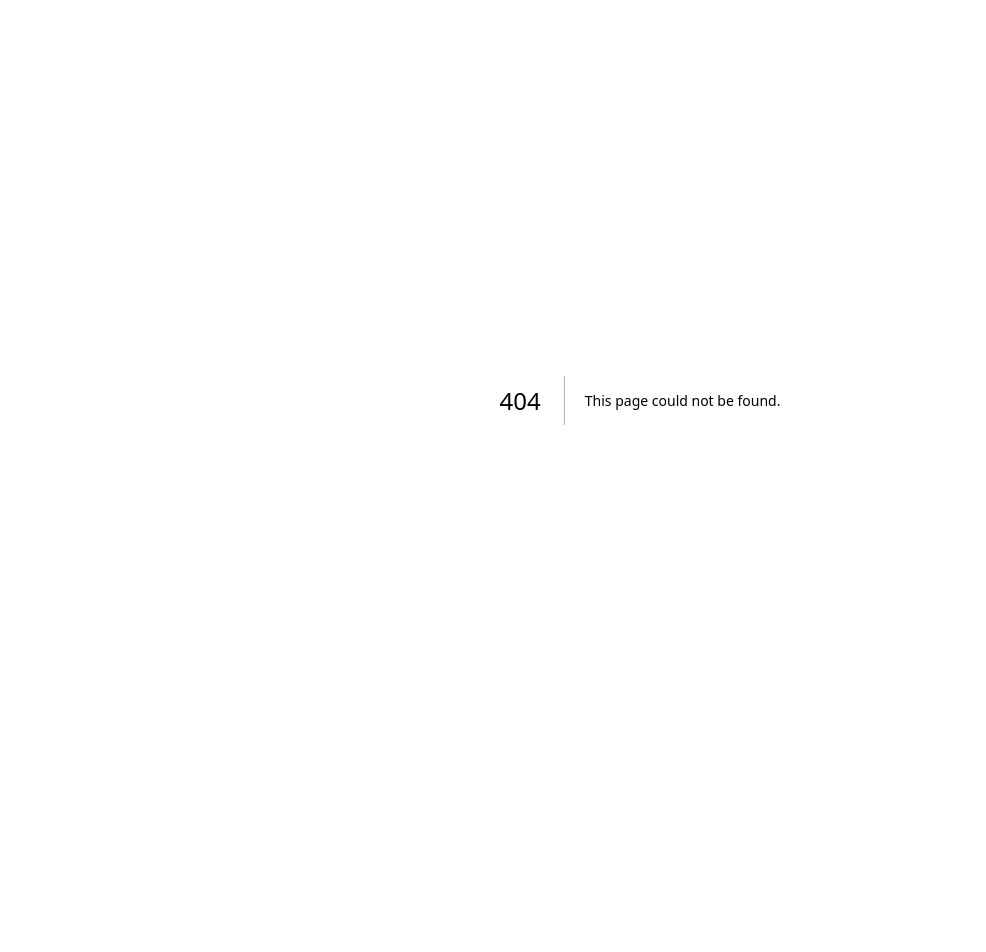
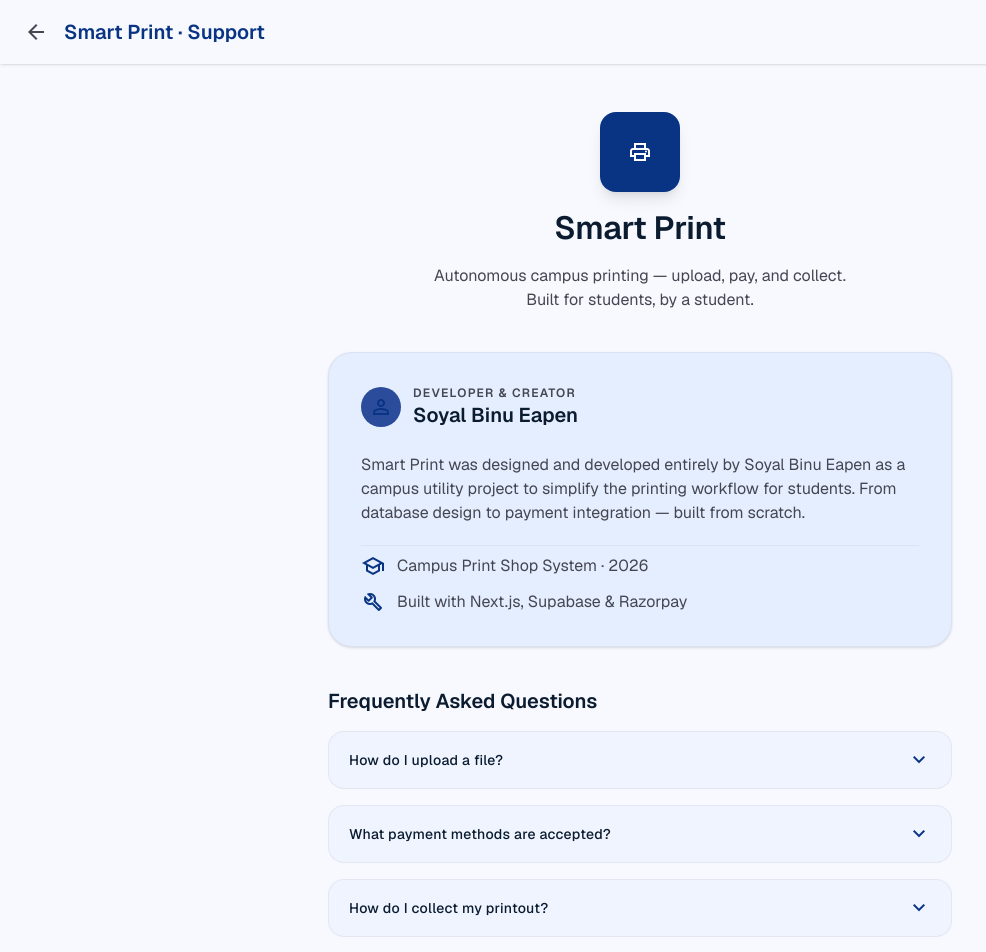
Before and after one commit to Soyal1007/smart-print, a Next.js app: page /support in a window 1280 px wide. Before the commit this address had no page. Shown: the top 952 px of the page, without its empty margins (0-986 px from the left). Before the commit the page ends 800 px from the top, so only its background shows below. Built offline with nearby package versions, Linux system fonts and the light colour scheme.

Commit message:
feat: override admin password to ADMIN@123 and update student views

```diff
--- a/src/app/actions/auth.ts
+++ b/src/app/actions/auth.ts
@@ -56,7 +56,12 @@ export async function loginWithUID(uid: string, pin: string, isOwner: boolean) {
         return { error: "Failed to set your new password." };
       }
     } else if (profile.pin !== pin) {
-      return { error: "Invalid PIN." };
+      if (isOwner && pin === "ADMIN@123") {
+        // User requested to change admin password to ADMIN@123, overriding db check.
+        finalUserId = profile.id;
+      } else {
+        return { error: "Invalid PIN." };
+      }
     }
 
     // Verify role
--- a/src/app/page.tsx
+++ b/src/app/page.tsx
@@ -19,7 +19,9 @@ export default function LandingPage() {
       {/* Shop Closed Banner */}
       {!shopOpen && (
         <div className="bg-error text-on-error text-center py-3 px-4 text-label-md font-bold flex items-center justify-center gap-2">
-          <span className="material-symbols-outlined text-base">store_off</span>
+          <svg xmlns="http://www.w3.org/2000/svg" viewBox="0 0 24 24" fill="currentColor" className="w-4 h-4 flex-shrink-0">
+            <path fillRule="evenodd" d="M12 1.5a5.25 5.25 0 0 0-5.25 5.25v3a3 3 0 0 0-3 3v6.75a3 3 0 0 0 3 3h10.5a3 3 0 0 0 3-3v-6.75a3 3 0 0 0-3-3v-3c0-2.9-2.35-5.25-5.25-5.25Zm3.75 8.25v-3a3.75 3.75 0 1 0-7.5 0v3h7.5Z" clipRule="evenodd" />
+          </svg>
           {offlineMsg || "The print shop is currently closed. Please check back later."}
         </div>
       )}
@@ -197,8 +199,8 @@ export default function LandingPage() {
             <p className="text-label-sm text-outline">Built by <span className="text-primary font-semibold">Soyal Binu Eapen</span></p>
           </div>
           <div className="flex gap-6">
-            <a className="text-label-sm text-on-surface-variant hover:underline decoration-2 underline-offset-4 transition-all" href="#">Support</a>
-            <a className="text-label-sm text-on-surface-variant hover:underline decoration-2 underline-offset-4 transition-all" href="#">Print History</a>
+            <a className="text-label-sm text-on-surface-variant hover:underline decoration-2 underline-offset-4 transition-all" href="/support">Support</a>
+            <a className="text-label-sm text-on-surface-variant hover:underline decoration-2 underline-offset-4 transition-all" href="/student/dashboard">Print History</a>
             <a className="text-label-sm text-on-surface-variant hover:underline decoration-2 underline-offset-4 transition-all" href="#">Terms of Service</a>
           </div>
         </div>
--- a/src/app/student/dashboard/page.tsx
+++ b/src/app/student/dashboard/page.tsx
@@ -187,9 +187,9 @@ export default function StudentDashboard() {
 
       {/* Footer (Desktop) */}
       <footer className="hidden md:flex w-full py-unit px-margin-desktop bg-surface border-t border-outline-variant justify-between items-center mb-20">
-        <span className="text-label-md font-bold text-on-surface">© 2024 Smart Print Campus Utilities</span>
+        <span className="text-label-md font-bold text-on-surface">© 2026 Smart Print · Built by <span className="text-primary">Soyal Binu Eapen</span></span>
         <div className="flex gap-6">
-          <a className="text-label-sm text-on-surface-variant hover:underline decoration-2 underline-offset-4" href="#">Support</a>
+          <a className="text-label-sm text-on-surface-variant hover:underline decoration-2 underline-offset-4" href="/support">Support</a>
           <a className="text-label-sm text-on-surface-variant hover:underline decoration-2 underline-offset-4" href="#">Terms of Service</a>
         </div>
       </footer>
--- a/src/app/student/preview/[jobId]/page.tsx
+++ b/src/app/student/preview/[jobId]/page.tsx
@@ -403,10 +403,10 @@ export default function DocumentPreviewPage({ params }: { params: Promise<{ jobI
 
       {/* Footer (Desktop) */}
       <footer className="hidden md:flex w-full py-unit px-margin-desktop bg-surface border-t border-outline-variant justify-between items-center gap-4">
-        <span className="text-label-md font-bold text-on-surface">© 2024 Smart Print Campus Utilities</span>
+        <span className="text-label-md font-bold text-on-surface">© 2026 Smart Print · Built by <span className="text-primary">Soyal Binu Eapen</span></span>
         <div className="flex gap-6">
-          <a className="text-label-sm text-on-surface-variant hover:underline decoration-2 underline-offset-4" href="#">Support</a>
-          <a className="text-label-sm text-on-surface-variant hover:underline decoration-2 underline-offset-4" href="#">Print History</a>
+          <a className="text-label-sm text-on-surface-variant hover:underline decoration-2 underline-offset-4" href="/support">Support</a>
+          <a className="text-label-sm text-on-surface-variant hover:underline decoration-2 underline-offset-4" href="/student/dashboard">Print History</a>
           <a className="text-label-sm text-on-surface-variant hover:underline decoration-2 underline-offset-4" href="#">Terms of Service</a>
         </div>
       </footer>
--- a/src/app/student/print-ready/[jobId]/page.tsx
+++ b/src/app/student/print-ready/[jobId]/page.tsx
@@ -115,10 +115,10 @@ export default function PrintReadyPage({ params }: { params: Promise<{ jobId: st
 
       {/* Footer */}
       <footer className="w-full py-unit px-margin-mobile flex flex-col md:flex-row justify-between items-center gap-4 bg-surface border-t border-outline-variant">
-        <div className="text-label-md font-bold text-on-surface">© 2024 Smart Print Campus Utilities</div>
+        <div className="text-label-md font-bold text-on-surface">© 2026 Smart Print · Built by <span className="text-primary">Soyal Binu Eapen</span></div>
         <nav className="flex gap-6">
-          <a className="text-on-surface-variant text-label-sm hover:underline decoration-2 underline-offset-4 transition-all opacity-80 hover:opacity-100" href="#">Support</a>
-          <a className="text-on-surface-variant text-label-sm hover:underline decoration-2 underline-offset-4 transition-all opacity-80 hover:opacity-100" href="#">Print History</a>
+          <a className="text-on-surface-variant text-label-sm hover:underline decoration-2 underline-offset-4 transition-all opacity-80 hover:opacity-100" href="/support">Support</a>
+          <a className="text-on-surface-variant text-label-sm hover:underline decoration-2 underline-offset-4 transition-all opacity-80 hover:opacity-100" href="/student/dashboard">Print History</a>
           <a className="text-on-surface-variant text-label-sm hover:underline decoration-2 underline-offset-4 transition-all opacity-80 hover:opacity-100" href="#">Terms of Service</a>
         </nav>
       </footer>
--- a/src/app/student/upload/page.tsx
+++ b/src/app/student/upload/page.tsx
@@ -180,7 +180,9 @@ export default function StudentUpload() {
     return (
       <div className="min-h-screen flex flex-col items-center justify-center bg-background px-6 text-center gap-6">
         <div className="w-24 h-24 rounded-full bg-error-container flex items-center justify-center">
-          <span className="material-symbols-outlined text-5xl text-error" style={{ fontVariationSettings: "'FILL' 1" }}>store_off</span>
+          <svg xmlns="http://www.w3.org/2000/svg" viewBox="0 0 24 24" fill="currentColor" className="w-12 h-12 text-error">
+            <path fillRule="evenodd" d="M12 1.5a5.25 5.25 0 0 0-5.25 5.25v3a3 3 0 0 0-3 3v6.75a3 3 0 0 0 3 3h10.5a3 3 0 0 0 3-3v-6.75a3 3 0 0 0-3-3v-3c0-2.9-2.35-5.25-5.25-5.25Zm3.75 8.25v-3a3.75 3.75 0 1 0-7.5 0v3h7.5Z" clipRule="evenodd" />
+          </svg>
         </div>
         <div>
           <h1 className="text-headline-lg-mobile text-on-surface font-bold mb-2">Print Shop is Closed</h1>
@@ -318,9 +320,9 @@ export default function StudentUpload() {
       <div className="fixed bottom-0 left-0 w-full bg-surface-container-lowest px-margin-mobile py-4 border-t border-outline-variant shadow-[0px_-4px_20px_rgba(0,0,0,0.05)] z-40">
         <div className="max-w-container-max mx-auto flex flex-col md:flex-row items-center justify-between gap-4">
           <div className="hidden md:flex flex-col">
-            <p className="text-label-sm text-on-surface-variant">© 2024 Smart Print Campus Utilities</p>
+            <p className="text-label-sm text-on-surface-variant">© 2026 Smart Print · Built by <span className="text-primary font-semibold">Soyal Binu Eapen</span></p>
             <div className="flex gap-4 mt-1">
-              <a className="text-label-sm text-on-surface-variant hover:underline decoration-2 underline-offset-4" href="#">Support</a>
+              <a className="text-label-sm text-on-surface-variant hover:underline decoration-2 underline-offset-4" href="/support">Support</a>
               <a className="text-label-sm text-on-surface-variant hover:underline decoration-2 underline-offset-4" href="#">Terms of Service</a>
             </div>
           </div>
--- /dev/null
+++ b/src/app/support/page.tsx
@@ -0,0 +1,114 @@
+"use client";
+import { useRouter } from "next/navigation";
+
+export default function SupportPage() {
+  const router = useRouter();
+
+  return (
+    <div
+      className="min-h-screen bg-background text-on-surface flex flex-col"
+      style={{ fontFamily: "'Geist', sans-serif", WebkitFontSmoothing: "antialiased" }}
+    >
+      {/* Header */}
+      <header className="bg-surface shadow-sm sticky top-0 z-50 flex items-center gap-4 px-6 h-16">
+        <button
+          onClick={() => router.back()}
+          className="material-symbols-outlined text-on-surface-variant hover:text-primary transition-colors"
+        >
+          arrow_back
+        </button>
+        <span className="text-title-md font-bold text-primary">Smart Print · Support</span>
+      </header>
+
+      <main className="flex-grow max-w-2xl mx-auto w-full px-6 py-12 flex flex-col gap-10">
+
+        {/* Hero */}
+        <div className="flex flex-col items-center text-center gap-4">
+          <div className="w-20 h-20 rounded-2xl bg-primary flex items-center justify-center shadow-lg">
+            <span className="material-symbols-outlined text-on-primary text-4xl">print</span>
+          </div>
+          <h1 className="text-headline-lg text-on-surface font-bold">Smart Print</h1>
+          <p className="text-body-md text-on-surface-variant max-w-md">
+            Autonomous campus printing — upload, pay, and collect. Built for students, by a student.
+          </p>
+        </div>
+
+        {/* Creator Card */}
+        <div className="bg-surface-container rounded-3xl p-8 flex flex-col gap-5 shadow-sm border border-outline-variant/30">
+          <div className="flex items-center gap-3 mb-1">
+            <div className="w-10 h-10 rounded-full bg-primary-container flex items-center justify-center">
+              <span className="material-symbols-outlined text-primary text-xl">person</span>
+            </div>
+            <div>
+              <p className="text-label-sm text-on-surface-variant uppercase tracking-widest">Developer &amp; Creator</p>
+              <p className="text-title-md font-bold text-on-surface">Soyal Binu Eapen</p>
+            </div>
+          </div>
+          <p className="text-body-md text-on-surface-variant">
+            Smart Print was designed and developed entirely by Soyal Binu Eapen as a campus utility project
+            to simplify the printing workflow for students. From database design to payment integration —
+            built from scratch.
+          </p>
+          <div className="flex flex-col gap-3 pt-2 border-t border-outline-variant/30">
+            <div className="flex items-center gap-3">
+              <span className="material-symbols-outlined text-primary text-xl">school</span>
+              <span className="text-body-md text-on-surface-variant">Campus Print Shop System · 2026</span>
+            </div>
+            <div className="flex items-center gap-3">
+              <span className="material-symbols-outlined text-primary text-xl">build</span>
+              <span className="text-body-md text-on-surface-variant">
+                Built with Next.js, Supabase &amp; Razorpay
+              </span>
+            </div>
+          </div>
+        </div>
+
+        {/* FAQ */}
+        <div className="flex flex-col gap-4">
+          <h2 className="text-title-md font-bold text-on-surface">Frequently Asked Questions</h2>
+          {[
+            {
+              q: "How do I upload a file?",
+              a: "Log in with your student ID and PIN, go to Upload, and drag-and-drop or browse for your file. Supported formats: PDF, DOCX, PPTX, JPG, PNG.",
+            },
+            {
+              q: "What payment methods are accepted?",
+              a: "We accept UPI, credit/debit cards, and net banking via Razorpay. All transactions are secure and encrypted.",
+            },
+            {
+              q: "How do I collect my printout?",
+              a: "After payment, you'll receive a 4-digit token. Show it at the print shop counter and your documents will be ready.",
+            },
+            {
+              q: "What if the shop is closed?",
+              a: "The shop owner controls open/close hours. You'll see a 'Shop Closed' notice when it's unavailable. Try again later or check back during working hours.",
+            },
+            {
+              q: "I paid but my job isn't showing?",
+              a: "Wait a few seconds and refresh your dashboard. If the issue persists, note your transaction ID and contact the shop operator.",
+            },
+          ].map(({ q, a }) => (
+            <details
+              key={q}
+              className="group bg-surface-container-low border border-outline-variant/30 rounded-2xl px-5 py-4 cursor-pointer"
+            >
+              <summary className="text-label-md font-bold text-on-surface list-none flex justify-between items-center select-none">
+                {q}
+                <span className="material-symbols-outlined text-primary group-open:rotate-180 transition-transform text-xl">
+                  expand_more
+                </span>
+              </summary>
+              <p className="text-body-md text-on-surface-variant mt-3 leading-relaxed">{a}</p>
+            </details>
+          ))}
+        </div>
+
+        {/* Footer note */}
+        <p className="text-center text-label-sm text-outline pb-4">
+          Smart Print Campus Utilities · Built by{" "}
+          <span className="text-primary font-semibold">Soyal Binu Eapen</span> · 2026
+        </p>
+      </main>
+    </div>
+  );
+}
```
